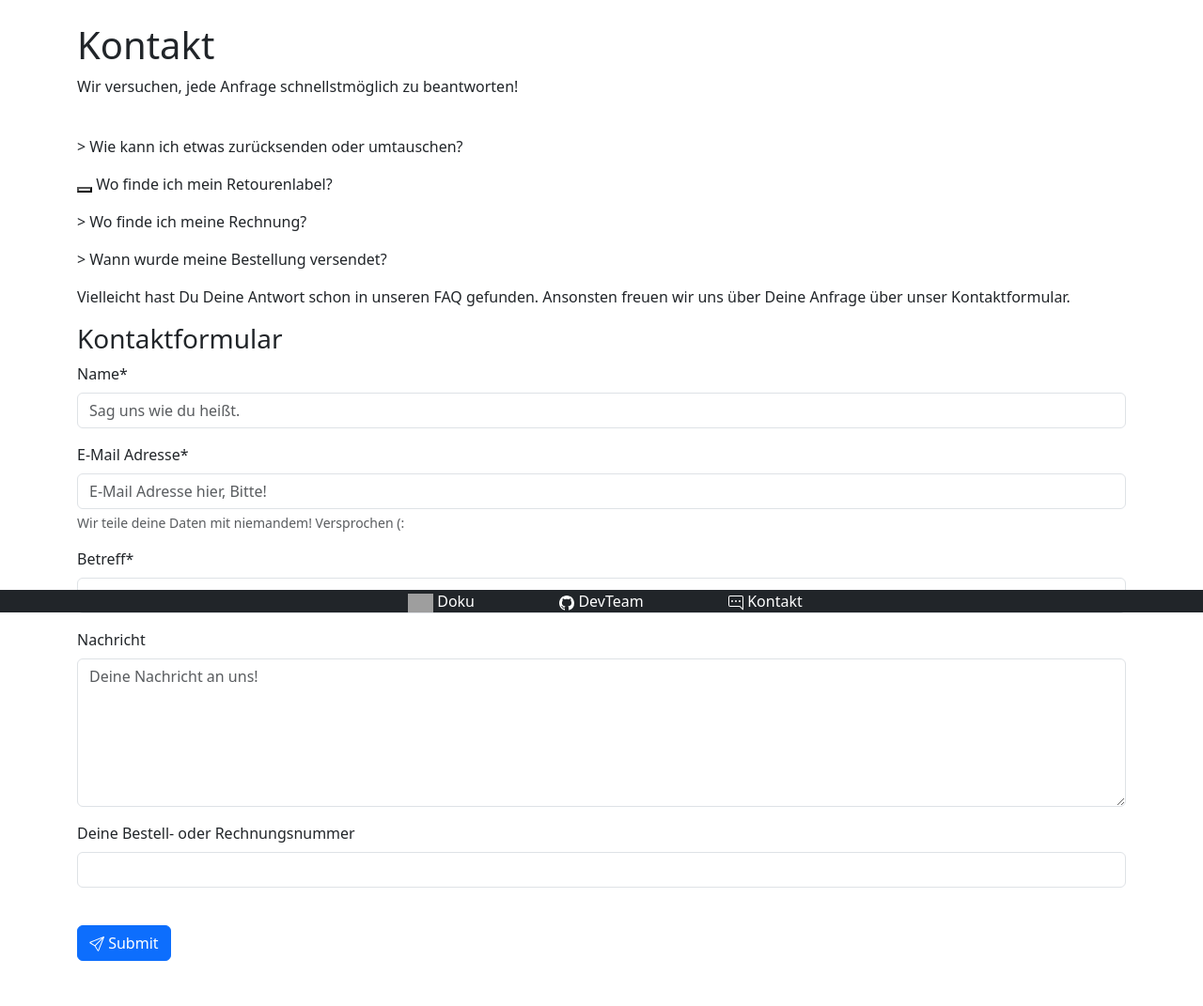
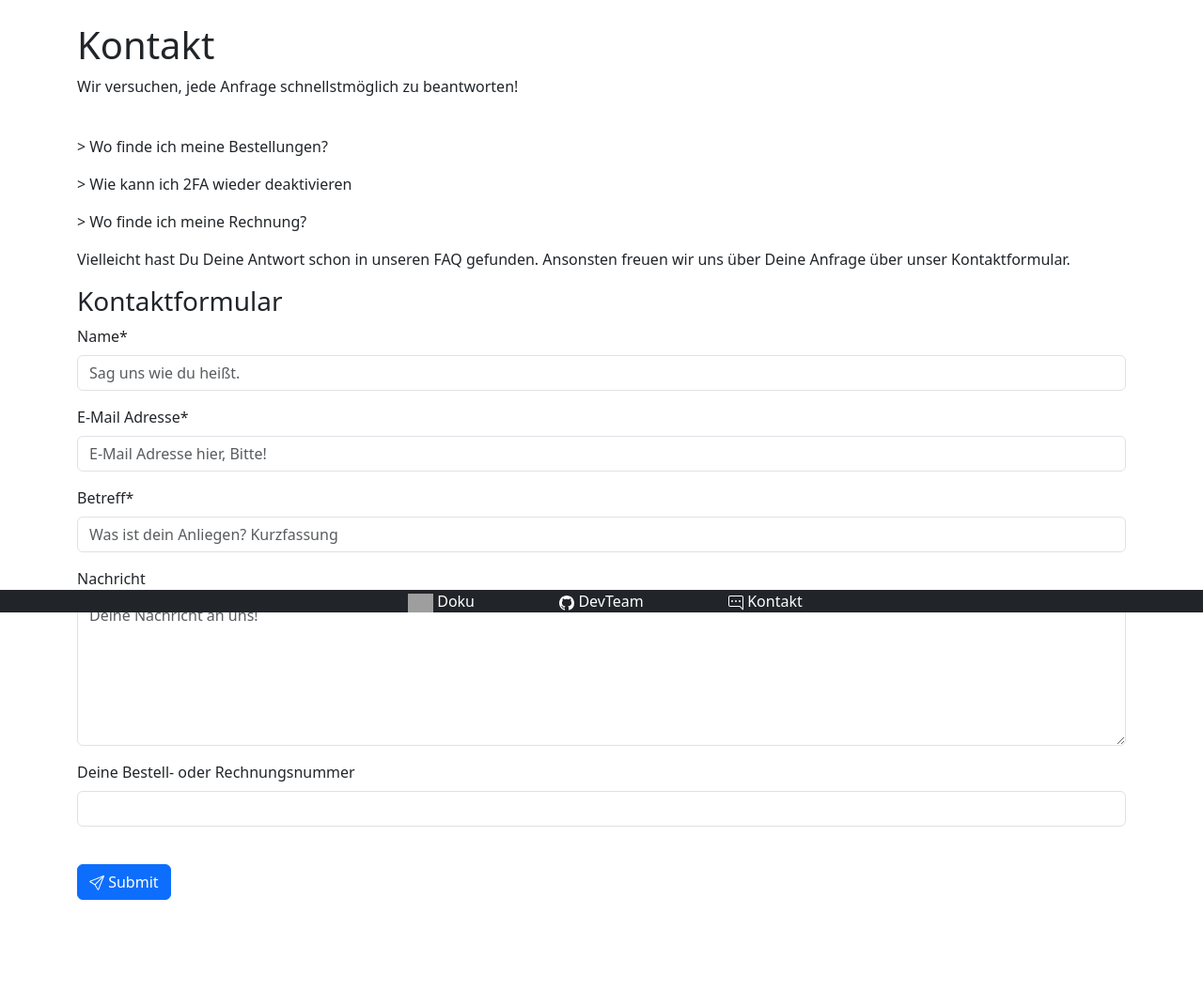
Before and after one commit to L4XB/Web-Shop, a PHP site: page /kontakt in a window 1280 px wide; the page is wider, and only the part inside the window is pictured. Shown: the part 148-1219 px from the top of that part at 94% size. After the commit the page ends 1106 px from the top of that part, so only its background shows below. Run offline with PHP 8.4, Linux system fonts and the light colour scheme; data that the repository does not hold is empty; some libraries are stand-ins or nearby versions; grey boxes are pictures that could not be loaded.

Commit message:
kontakt page fix

```diff
--- a/views/kontakt.php
+++ b/views/kontakt.php
@@ -1,5 +1,6 @@
 <!DOCTYPE html>
 <html lang="en">
+
 <head>
     <meta charset="UTF-8">
     <meta name="viewport" content="width=device-width, initial-scale=1.0">
@@ -17,8 +18,29 @@
     <script src="https://code.jquery.com/jquery-3.5.1.slim.min.js"></script>
     <script src="https://cdn.jsdelivr.net/npm/@popperjs/core@2.11.6/dist/umd/popper.min.js"></script>
     <script src="https://maxcdn.bootstrapcdn.com/bootstrap/4.5.2/js/bootstrap.min.js"></script>
+    <link rel="stylesheet" href="https://cdnjs.cloudflare.com/ajax/libs/font-awesome/5.15.3/css/all.min.css">
+    <script src="https://cdn.jsdelivr.net/npm/sweetalert2@11"></script>
+    <script>
+        $(document).ready(function () {
+            $('#submitButton').click(function (event) {
+                event.preventDefault();
+                showSuccessAlert();
+            });
 
+            function showSuccessAlert() {
+
+
+                document.getElementById('myForm').reset();
+                Swal.fire({
+                    title: "Abgesendet!",
+                    text: "Wir melden uns bei dir sobald wie möglich!",
+                    icon: "success"
+                });
+            }
+        });
+    </script>
 </head>
+
 <body>
     <?php include 'klettergerüst.php'; ?>
     <br>
@@ -29,72 +51,77 @@
                 <p>Wir versuchen, jede Anfrage schnellstmöglich zu beantworten!</p>
                 <br>
                 <!--die Krokodilmäuler verändern sich beim öffnen noch nicht falls uns langweilig ist haha-->
-            <p data-toggle="collapse" href="#collapse1" role="button" aria-expanded="false" aria-controls="collapse1">
-                > Wie kann ich etwas zurücksenden oder umtauschen?
+                <p data-toggle="collapse" href="#collapse1" role="button" aria-expanded="false"
+                    aria-controls="collapse1">
+                    > Wo finde ich meine Bestellungen?
                 </p>
                 <div class="collapse" id="collapse1">
                     <div class="card card-body">
-                Anim pariatur cliche reprehenderit, enim eiusmod high life accusamus terry richardson ad squid. Nihil anim keffiyeh helvetica, craft beer labore wes anderson cred nesciunt sapiente ea proident.
+                        Deine Bestellung findest du bei deinem Profil unter "Order History".
+                        Durch einen Klick auf die einzelnen Bestellungen erhältst du genauere Informationen zu deiner
+                        Bestellungen.
                     </div>
                 </div>
 
-            <p data-toggle="collapse" href="#collapse2" role="button" aria-expanded="false" aria-controls="collapse2">
-            <button class="dropbtn" id="dropbtn"><i class="arrow down"></i></button> Wo finde ich mein Retourenlabel?
+                <p data-toggle="collapse" href="#collapse2" role="button" aria-expanded="false"
+                    aria-controls="collapse2">
+                    > Wie kann ich 2FA wieder deaktivieren
                 </p>
                 <div class="collapse" id="collapse2">
                     <div class="card card-body">
-                Anim pariatur cliche reprehenderit, enim eiusmod high life accusamus terry richardson ad squid. Nihil anim keffiyeh helvetica, craft beer labore wes anderson cred nesciunt sapiente ea proident.
+                        2FA kannst du ganz einfach über deine Profilseite deaktivieren -> vorrausgesetzt ,du hast es
+                        davor aktiviert. ;)
                     </div>
                 </div>
 
-            <p data-toggle="collapse" href="#collapse3" role="button" aria-expanded="false" aria-controls="collapse3">
+                <p data-toggle="collapse" href="#collapse3" role="button" aria-expanded="false"
+                    aria-controls="collapse3">
                     > Wo finde ich meine Rechnung?
                 </p>
                 <div class="collapse" id="collapse3">
                     <div class="card card-body">
-                Anim pariatur cliche reprehenderit, enim eiusmod high life accusamus terry richardson ad squid. Nihil anim keffiyeh helvetica, craft beer labore wes anderson cred nesciunt sapiente ea proident.
+                        Die Rechnung findest Du in ihren Mails, nach der Bestellung wurde Dir eine Mail mit allen
+                        wichtig Informationen zugeschickt.
                     </div>
                 </div>
 
-            <p data-toggle="collapse" href="#collapse4" role="button" aria-expanded="false" aria-controls="collapse4">
-                > Wann wurde meine Bestellung versendet?
-            </p>
-            <div class="collapse" id="collapse4">
-                <div class="card card-body">
-                Anim pariatur cliche reprehenderit, enim eiusmod high life accusamus terry richardson ad squid. Nihil anim keffiyeh helvetica, craft beer labore wes anderson cred nesciunt sapiente ea proident.
-                </div>
-                <br>
-            </div>
-
-            <p>Vielleicht hast Du Deine Antwort schon in unseren FAQ gefunden. Ansonsten freuen wir uns über Deine Anfrage über unser Kontaktformular.</p>
+                <p>Vielleicht hast Du Deine Antwort schon in unseren FAQ gefunden. Ansonsten freuen wir uns über Deine
+                    Anfrage über unser Kontaktformular.</p>
                 <h3>Kontaktformular</h3>
 
-            <form>
+                <form id="myForm">
                     <div class="form-group">
                         <label for="InputName">Name*</label>
-                    <input type="name" class="form-control" id="nameInput" placeholder="Sag uns wie du heißt.">
+                        <input type="name" class="form-control" id="nameInput" placeholder="Sag uns wie du heißt."
+                            required>
                     </div>
                     <div class="form-group">
                         <label for="InputEmail">E-Mail Adresse*</label>
-                    <input type="email" class="form-control" id="emailInput" placeholder="E-Mail Adresse hier, Bitte!">
-                    <small id="emailHelp" class="form-text text-muted">Wir teile deine Daten mit niemandem! Versprochen (:</small>
+                        <input type="email" class="form-control" id="emailInput"
+                            placeholder="E-Mail Adresse hier, Bitte!" required>
+
                     </div>
                     <div class="form-group">
                         <label for="InputBetreff">Betreff*</label>
-                    <input type="betreff" class="form-control" id="betreffInput" placeholder="Was ist dein Anliegen? Kurzfassung">
+                        <input type="betreff" class="form-control" id="betreffInput"
+                            placeholder="Was ist dein Anliegen? Kurzfassung" required>
                     </div>
                     <div class="form-group">
                         <label for="InputNachricht">Nachricht</label>
-                <textarea class="form-control" id="nachrichtInput" placeholder="Deine Nachricht an uns!" rows="6"></textarea>
+                        <textarea class="form-control" id="nachrichtInput" placeholder="Deine Nachricht an uns!"
+                            rows="6" required></textarea>
                     </div>
                     <div class="form-group">
                         <label for="InputNummer">Deine Bestell- oder Rechnungsnummer</label>
-                    <input type="nummer" class="form-control" id="nummerInput">
+                        <input type="nummer" class="form-control" id="nummerInput" required>
                     </div>
 
                     <br>
-                <button type="submit" class="btn btn-primary"><svg xmlns="http://www.w3.org/2000/svg" width="16" height="16" fill="currentColor" class="bi bi-send" viewBox="0 0 16 16">
-                    <path d="M15.854.146a.5.5 0 0 1 .11.54l-5.819 14.547a.75.75 0 0 1-1.329.124l-3.178-4.995L.643 7.184a.75.75 0 0 1 .124-1.33L15.314.037a.5.5 0 0 1 .54.11ZM6.636 10.07l2.761 4.338L14.13 2.576zm6.787-8.201L1.591 6.602l4.339 2.76 7.494-7.493Z"/>
+                    <button type="submit" class="btn btn-primary" id="submitButton"><svg
+                            xmlns="http://www.w3.org/2000/svg" width="16" height="16" fill="currentColor"
+                            class="bi bi-send" viewBox="0 0 16 16">
+                            <path
+                                d="M15.854.146a.5.5 0 0 1 .11.54l-5.819 14.547a.75.75 0 0 1-1.329.124l-3.178-4.995L.643 7.184a.75.75 0 0 1 .124-1.33L15.314.037a.5.5 0 0 1 .54.11ZM6.636 10.07l2.761 4.338L14.13 2.576zm6.787-8.201L1.591 6.602l4.339 2.76 7.494-7.493Z" />
                         </svg> Submit </button>
                 </form>
                 <br>
@@ -104,4 +131,5 @@
     </div>
 
 </body>
+
 </html>
```
Lines whose indentation alone changed are shown as unchanged.
